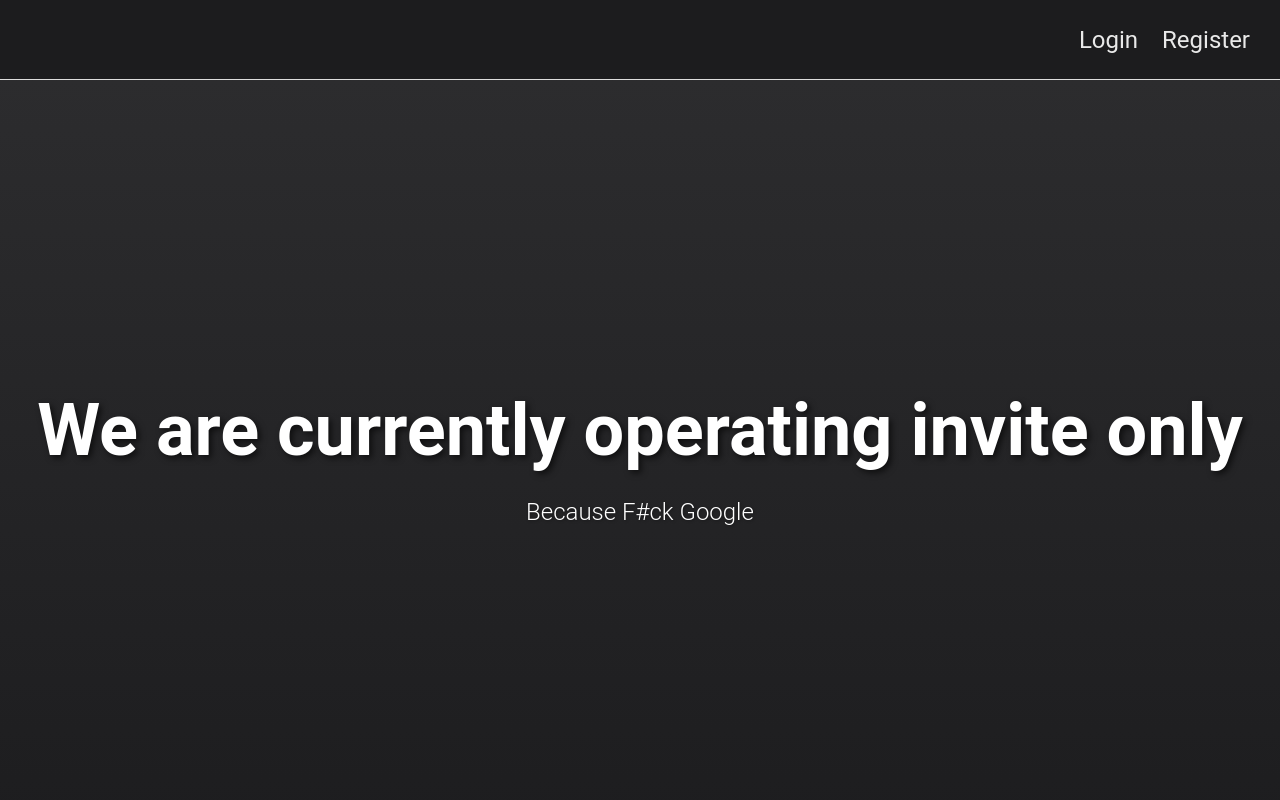
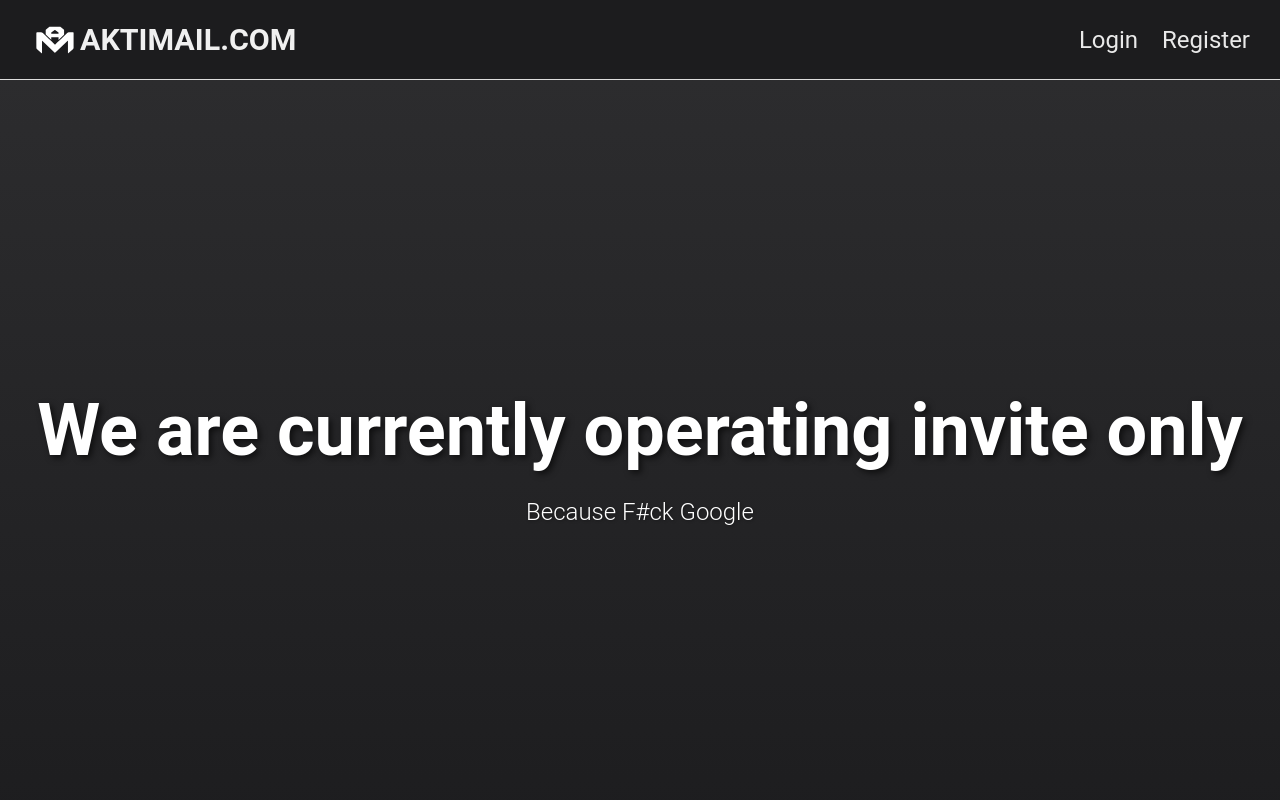
Before and after one commit to aktikerem/AktiMail-pages, a plain HTML site: page register.html in a window 1280 px wide. Shown: the top 800 px of the page. Drawn offline with Linux system fonts and the light colour scheme.

Commit message:
adaptive

```diff
--- a/register.html
+++ b/register.html
@@ -10,8 +10,9 @@
 
   <header class="navbar">
     <div class="navbar-container">
-      <div class="logo">
-        <img src="brand.svg" alt="">
+     <div class="logo">
+        <img src="brand.svg" width="50px" height="auto" alt="">
+        <div id="logo-text">AKTIMAIL.COM</div>
       </div>
       <div class="nav-links">
         <a href="https://webmail.aktimail.com/">Login</a>
```
